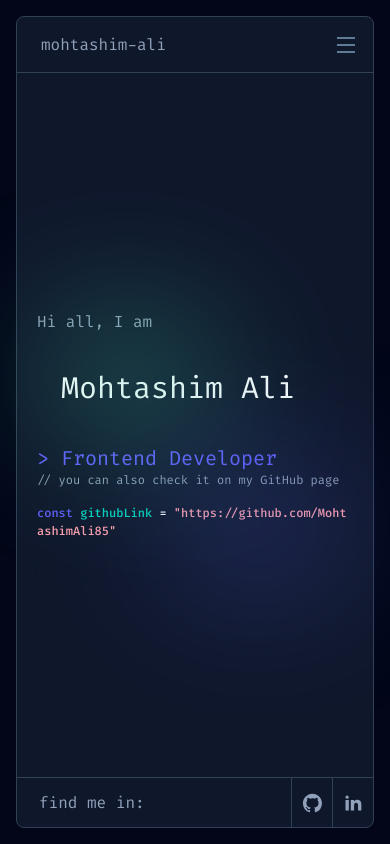
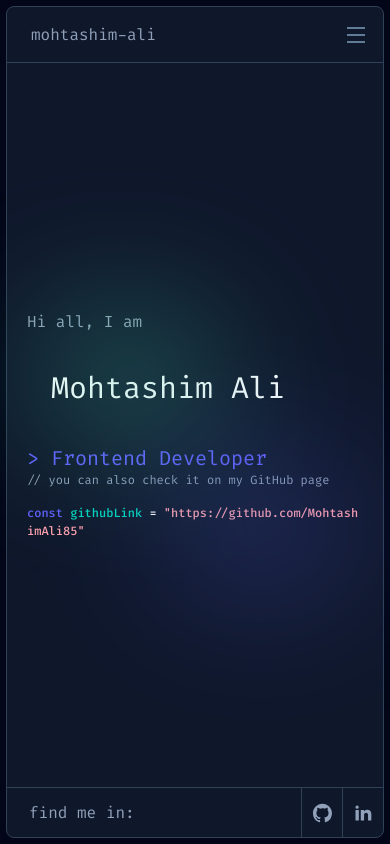
Before and after one commit to MohtashimAli85/portfolio, a Next.js app: page / in a window 390 px wide. Built offline with nearby package versions, Linux system fonts and the light colour scheme.

Commit message:
Update body styles in globals.css and layout.tsx for improved padding and background

```diff
--- a/src/app/globals.css
+++ b/src/app/globals.css
@@ -289,7 +289,7 @@
     @apply h-full overflow-hidden;
   }
   body {
-    @apply text-theme-heading-foreground  h-full;
+    @apply text-theme-heading-foreground  h-full p-1.5 md:p-8 bg-theme-backdrop;
   }
 }
 h1 {
--- a/src/app/layout.tsx
+++ b/src/app/layout.tsx
@@ -20,7 +20,7 @@ export default function RootLayout({
 }>) {
   return (
     <html lang="en">
-      <body className={`${fira_code.className} p-4 md:p-8 bg-theme-backdrop`}>
+      <body className={`${fira_code.className}`}>
         <Layout>{children}</Layout>
       </body>
     </html>
```
